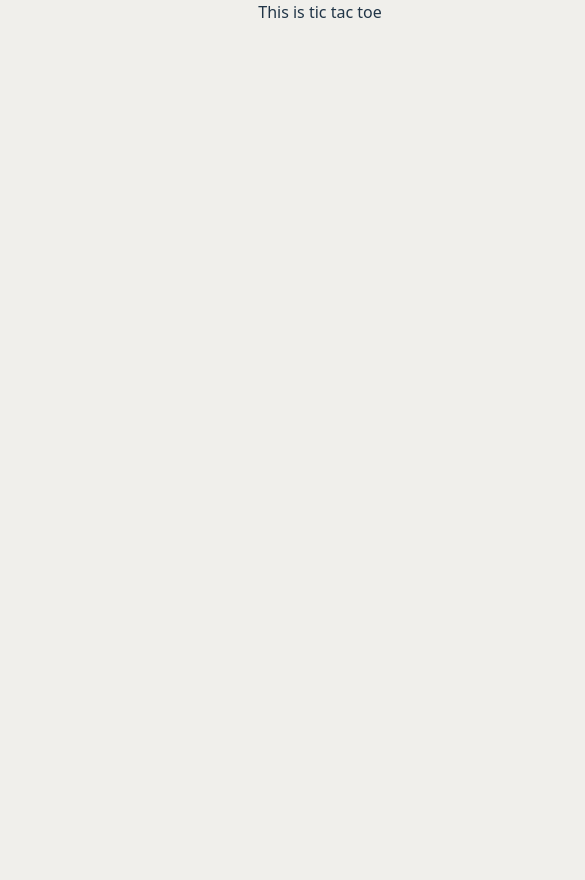
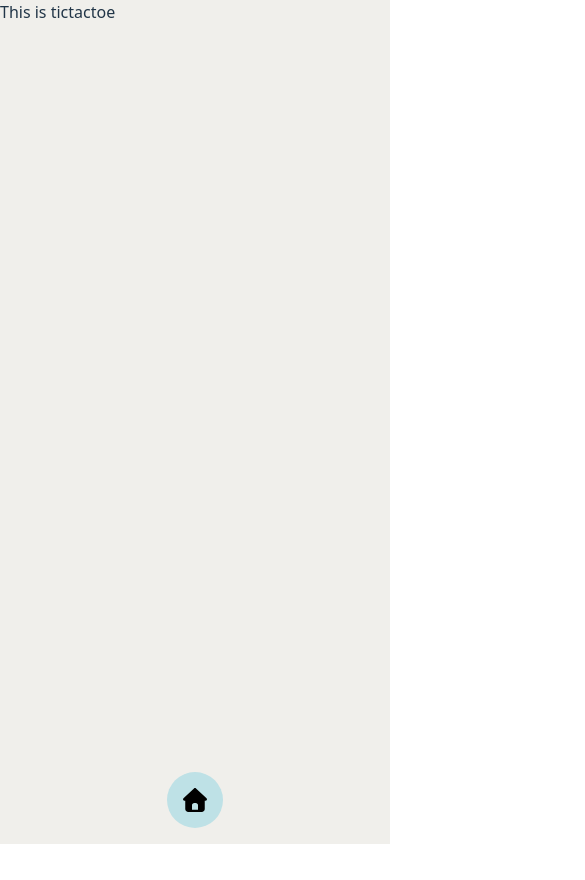
Before and after one commit to Outlandish00/click-and-play-frontend, a React (Vite) app: page /tic-tac-toe in a window 390 px wide. Shown: the top 880 px of the page, 585 px wide, since content can reach past the window. After the commit the page ends 844 px from the top, so only its background shows below. Built offline with nearby package versions, Linux system fonts and the light colour scheme.

Commit message:
Created simple Navbar as well as implementing mobile first styling

```diff
--- a/package.json
+++ b/package.json
@@ -10,6 +10,11 @@
     "preview": "vite preview"
   },
   "dependencies": {
+    "@fortawesome/fontawesome-svg-core": "^7.1.0",
+    "@fortawesome/free-brands-svg-icons": "^7.1.0",
+    "@fortawesome/free-regular-svg-icons": "^7.1.0",
+    "@fortawesome/free-solid-svg-icons": "^7.1.0",
+    "@fortawesome/react-fontawesome": "^3.1.1",
     "react": "^19.2.0",
     "react-dom": "^19.2.0",
     "react-router-dom": "^7.10.1"
--- a/src/App.css
+++ b/src/App.css
@@ -1,48 +1,9 @@
-#root {
-  max-width: 1280px;
-  margin: 0 auto;
-  text-align: center;
-}
-
-.logo {
-  height: 6em;
-  padding: 1.5em;
-  will-change: filter;
-  transition: filter 300ms;
-}
-.logo:hover {
-  filter: drop-shadow(0 0 2em #646cffaa);
-}
-.logo.react:hover {
-  filter: drop-shadow(0 0 2em #61dafbaa);
-}
-
-@keyframes logo-spin {
-  from {
-    transform: rotate(0deg);
-  }
-  to {
-    transform: rotate(360deg);
-  }
-}
-
-@media (prefers-reduced-motion: no-preference) {
-  a:nth-of-type(2) .logo {
-    animation: logo-spin infinite 20s linear;
-  }
-}
-
-.card {
-  padding: 2em;
-}
-
-.read-the-docs {
-  color: #888;
-}
 .app-div{
 
   box-sizing: border-box;
-  height: 55rem;
-  width: 40rem;
+  height: 100%;
+  width: 100%;        /* ✅ full width on mobile */
+  max-width: 40rem;  /* ✅ keeps desktop size */
   background-color: #f0efeb;
+  position: relative;
 }
--- a/src/App.jsx
+++ b/src/App.jsx
@@ -3,6 +3,7 @@ import reactLogo from "./assets/react.svg";
 import viteLogo from "/vite.svg";
 import "./App.css";
 import { ApplicationViews } from "./ApplicationViews";
+import { useParams } from "react-router-dom";
 
 function App() {
   return (
--- a/src/ApplicationViews.jsx
+++ b/src/ApplicationViews.jsx
@@ -1,14 +1,19 @@
-import { Route, Routes } from "react-router-dom";
+import { Route, Routes, useLocation, useParams } from "react-router-dom";
 import { Home } from "./home/home";
 import { TicTacToe } from "./ticTacToe/TicTacToe";
+import { Navbar } from "./navbar/Navbar";
 
 export const ApplicationViews = () => {
+  let location = useLocation();
+  const isHome = location.pathname === "/";
   return (
     <>
       <Routes>
         <Route path="/" element={<Home />} />
-        <Route path="tic-tac-toe" element={<TicTacToe />} />
+        <Route path="/tic-tac-toe" element={<TicTacToe />} />
       </Routes>
+
+      {!isHome && <Navbar />}
     </>
   );
 };
--- a/src/home/Home.css
+++ b/src/home/Home.css
@@ -1,5 +1,5 @@
 .home-outer-container{
-    border: 2px solid red;
+
     width: 100%;
     height: 100%;
     box-sizing: border-box;
@@ -9,18 +9,18 @@
 
 }
 .home-header-container{
-    border: 2px red solid;
+
     height: 10rem;
     color: #333333;
     font-family: "Pixelify Sans", sans-serif;
-    font-size: 5rem;
+    font-size: 3.5rem;
     align-items: center;
     display: flex;
     justify-content: center;
     font-weight: bold;
 }
 .link-card-container{
-    border: 2px solid red;
+
     height: 45rem;
     padding:2rem;
     overflow-y: auto;
@@ -29,7 +29,7 @@
     gap: 2rem;
 }
 .link-card{
-    background-color: #cddafd;
+    background-color: #bee1e6;
     border-radius: 1rem;
     height: 4rem;
     padding: .5rem;
@@ -45,7 +45,7 @@ transform: scale(1.05);
     justify-content: center;
     color: #4b5c6b;
     font-family: "Quicksand", sans-serif;
-    font-size: 1.5rem;
+    font-size: 1rem;
     font-weight: bold;
     align-items: center;
 }
@@ -54,6 +54,19 @@ transform: scale(1.05);
     justify-content: center;
     color: #4b5c6b;
     font-family: "Quicksand", sans-serif;
-    font-size: 1.2rem;
+    font-size: .75rem;
     align-items: center;
 }
+/* Computer Styles */
+
+@media (min-width: 1024px) {
+.link-title{
+    font-size:1.5rem;
+}
+.link-body{
+    font-size: 1rem;
+}
+.home-header-container{
+    font-size: 4rem;
+}
+}
--- a/src/index.css
+++ b/src/index.css
@@ -1,3 +1,15 @@
+html,
+body,
+#root {
+  width: 100%;
+  height: 100%;
+}
+#root{
+  display: flex;
+  justify-content: center;
+  align-items: center;
+}
+
 :root {
   font-family: system-ui, Avenir, Helvetica, Arial, sans-serif;
   line-height: 1.5;
@@ -8,6 +20,7 @@
   -webkit-font-smoothing: antialiased;
   -moz-osx-font-smoothing: grayscale;
   background-color: #cddafd;
+
 }
 
 a {
@@ -21,11 +34,11 @@ a:hover {
 
 body {
   margin: 0;
-  display: flex;
-  place-items: center;
   min-width: 320px;
   min-height: 100vh;
+
 }
+
 
 h1 {
   font-size: 3.2em;
--- /dev/null
+++ b/src/navbar/Navbar.css
@@ -0,0 +1,39 @@
+.navbar-container{
+  position: absolute;
+  bottom: 0;
+  left: 50%;
+  transform: translateX(-50%);
+  padding: 1rem;
+}
+.navbar-button{
+    background-color:#bee1e6 ;
+    width:3.5rem;
+    height:3.5rem;
+    border-radius: 100%;
+    align-items: center;
+    display: flex;
+    justify-content: center;
+    transition: transform 0.15s ease-in-out;
+    transition: background-color 0.15s ease-in-out;
+}
+.navbar-icon{
+    width:1.5rem;
+    height: 1.5rem;
+    color: black;
+
+}
+.navbar-button:hover{
+    transform: scale(1.05);
+    background-color: white;
+}
+
+@media (min-width: 1024px) {
+.navbar-button{
+    width: 5rem;
+    height:5rem;
+}
+.navbar-icon{
+    width: 2rem;
+    height: 2rem;
+}
+}
--- /dev/null
+++ b/src/navbar/Navbar.jsx
@@ -0,0 +1,20 @@
+import { faHome } from "@fortawesome/free-solid-svg-icons";
+import { FontAwesomeIcon } from "@fortawesome/react-fontawesome";
+import "./Navbar.css";
+import { useNavigate } from "react-router-dom";
+
+export const Navbar = () => {
+  const navigate = useNavigate();
+  return (
+    <div className="navbar-container">
+      <div
+        className="navbar-button"
+        onClick={() => {
+          navigate("/");
+        }}
+      >
+        <FontAwesomeIcon icon={faHome} className="navbar-icon" />
+      </div>
+    </div>
+  );
+};
--- a/src/ticTacToe/TicTacToe.jsx
+++ b/src/ticTacToe/TicTacToe.jsx
@@ -1,3 +1,3 @@
 export const TicTacToe = () => {
-  return "This is tic tac toe";
+  return "This is tictactoe";
 };
```
Also changed, not shown: 2 other files (tests, documents, lock files or other folders).
